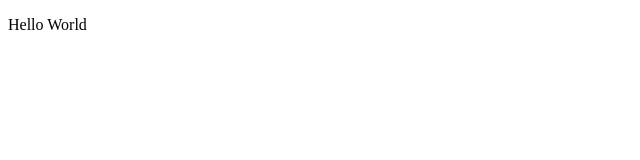
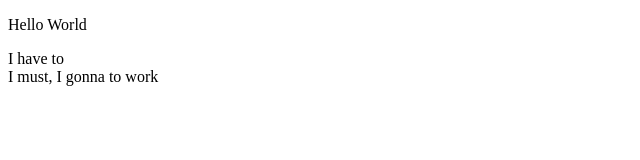
Before and after one commit to adil523/JavaScript, a website: page index.html in a window 1280 px wide. Shown: the whole page, without its empty margins (0-640 px from the left). Drawn offline with Linux system fonts and the light colour scheme.

Commit message:
Second commit

```diff
--- a/index.html
+++ b/index.html
@@ -7,6 +7,7 @@
 	</head>
 	<body>
 		<p>Hello World</p>
+		<div class="new_element">I have to</div>
 
 		<script src="/js/script.js"></script>
 	</body>
--- a/js/script.js
+++ b/js/script.js
@@ -1,8 +1,7 @@
 "use strict";
 
-function sean() {
-	console.log("Vasya");
-}
+const newText = document.querySelector(".new_element");
+const newElement = document.createElement("div");
+newElement.innerHTML = "I must, I gonna to work";
 
-setTimeout(sean, 0);
-console.log("kolya");
+newText.after(newElement);
```
